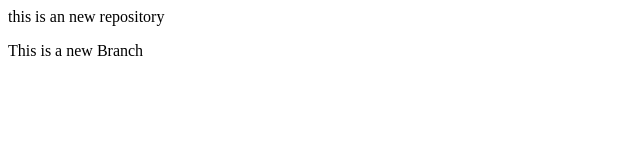
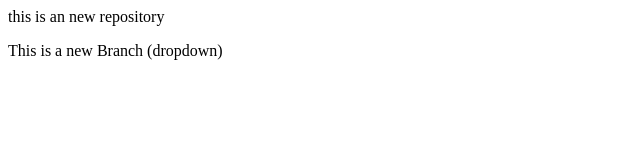
Before and after one commit to Yocode2005/Localrepository, a plain HTML site: page index.html in a window 1280 px wide. Shown: the full height of the page, 0-640 px from the left. Drawn offline with Linux system fonts and the light colour scheme.

```diff
--- a/index.html
+++ b/index.html
@@ -1,4 +1,4 @@
 <p>
     this is an new repository
 </p>
-<p> This is a new  Branch </p>
+<p> This is a new  Branch (dropdown) </p>
```
